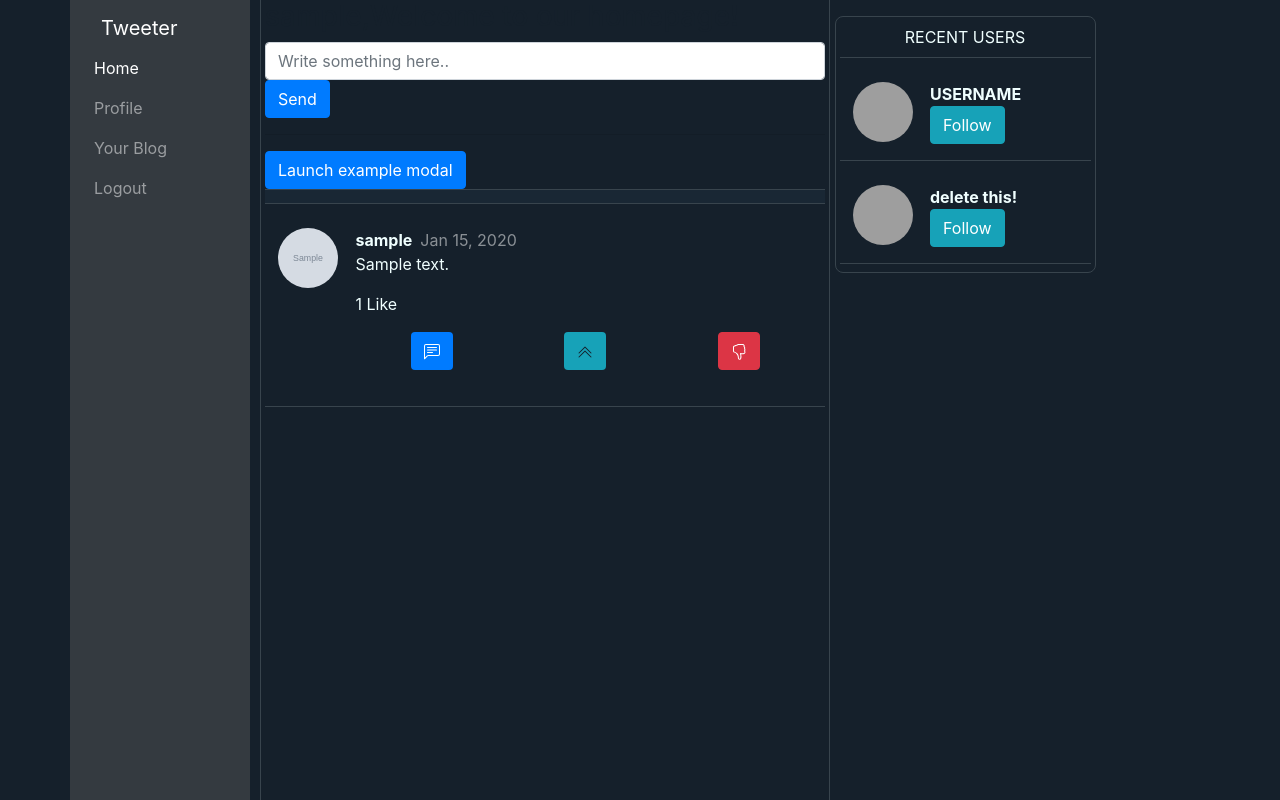
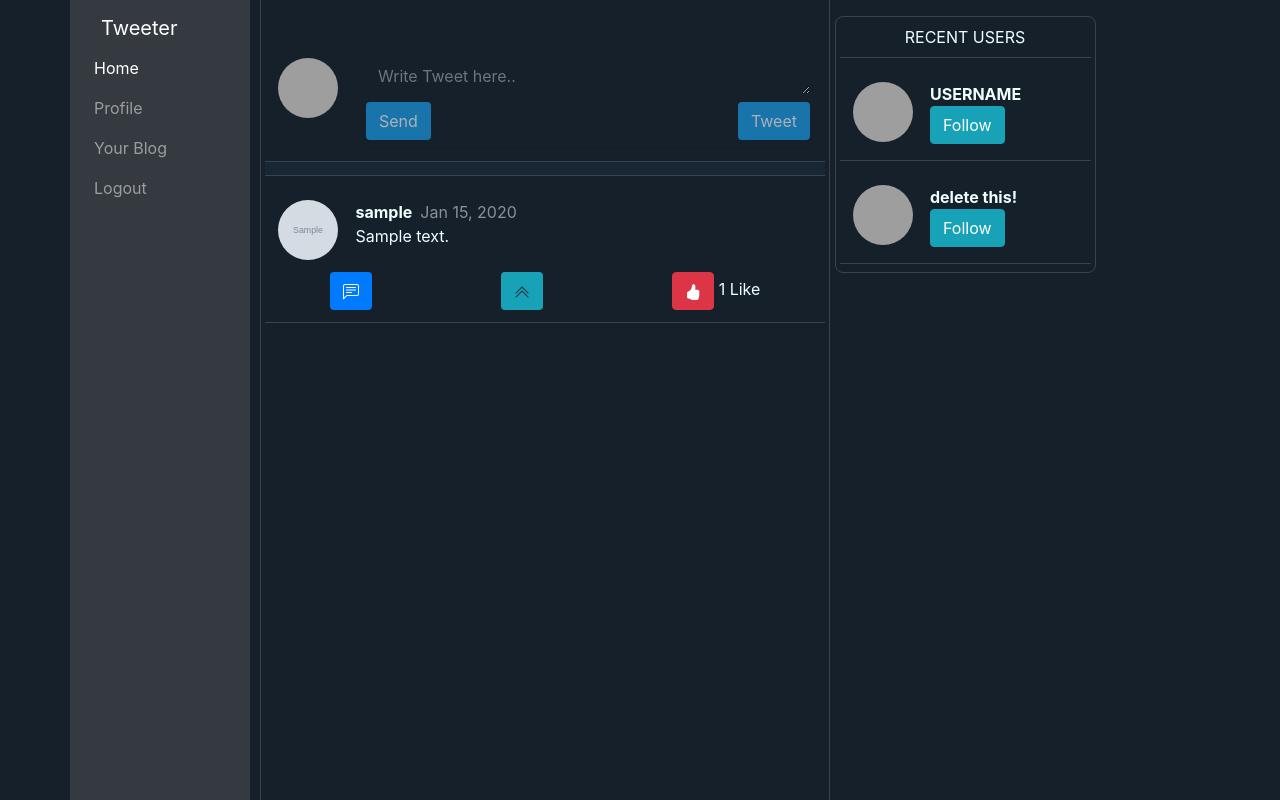
Before and after one commit to hamidrezarj/twitter_clone, a Django app: page / in a window 1280 px wide. Run offline with Django 3.2, Linux system fonts and the light colour scheme; a user stored in the database is signed in; tables that the repository leaves empty hold one stand-in row (values such as "Sample post"); grey boxes marked "Sample" are stand-in pictures; some libraries are stand-ins or nearby versions; grey boxes are pictures that could not be loaded.

Commit message:
Update index.css, index.js, and 3 more files... POST almost done

```diff
--- a/tweets/static/tweets/index.css
+++ b/tweets/static/tweets/index.css
@@ -48,10 +48,28 @@
 
 @media (max-width: 992px) {
 
-    .pfpSmolOffset {
+    .thirdColumn > .pfpSmolOffset {
         width: 100% !important;
     }
 
+    .sideNav {
+        min-width: 80px;
+        max-width: 80px;
+        min-height: 100vh;
+        max-height: 100vh;
+        /*vertical-align:top;*/
+        /*position: fixed;*/
+    }
+
+    .navOffset {
+        margin-left: 83px;
+    }
+
+    .thirdColumn {
+        min-width: calc(40% - 90px);
+        max-width: calc(40% - 90px);
+        /*margin-left: calc(60% + 85px);*/
+    }
 }
 
 @media (min-width: 576px) {
@@ -181,3 +199,26 @@
     word-wrap: normal !important;
     text-overflow: ellipsis;
 }
+
+.tweetTextArea, .tweetTextArea:focus {
+    border: none;
+    background: none;
+    white-space: pre-wrap;
+    overflow-wrap: break-word;
+    word-wrap: break-word;
+    color: azure;
+    overflow: hidden;
+}
+
+/*.tweetTextArea:focus {*/
+/*    border: none;*/
+/*    background: none;*/
+/*    white-space: pre-wrap;*/
+/*    overflow-wrap: break-word;*/
+/*    color: azure;*/
+/*}*/
+
+.tweetSubmitBtn {
+    background-color: rgb(29, 161, 242);
+    color: white;
+}
--- a/tweets/static/tweets/index.js
+++ b/tweets/static/tweets/index.js
@@ -1,4 +1,28 @@
 console.log("Hello world.");
+
+function OnInput() {
+    this.style.height = 'auto';
+    this.style.height = (this.scrollHeight) + 'px';
+}
+
+function validateTweetBox() {
+    var len = tweetBox.value.length;
+    return (tweetBox.minLength < len && tweetBox.maxLength > len);
+}
+
+function changeSubmit() {
+    if(!validateTweetBox()) {
+        tweetBoxSubmit.disabled = true;
+    }
+    else {
+        tweetBoxSubmit.disabled = false;
+    }
+}
+
+var tweetBox = document.getElementById('postBox');
+var tweetBoxSubmit = document.getElementById('postTweetBtn');
+tweetBox.addEventListener("input", OnInput, false);
+tweetBox.addEventListener("input", changeSubmit, false)
 
 var myModal = document.getElementById('exampleModal');
 var myInput = document.getElementById('exampleTrigger');
--- a/tweets/templates/tweets/index.html
+++ b/tweets/templates/tweets/index.html
@@ -11,10 +11,10 @@
 
 
         <!-- Button trigger modal -->
-        <button type="button" class="btn btn-primary" id="exampleTrigger" data-toggle="modal"
-                data-target="#exampleModal">
-            Launch example modal
-        </button>
+{#        <button type="button" class="btn btn-primary" id="exampleTrigger" data-toggle="modal"#}
+{#                data-target="#exampleModal">#}
+{#            Launch example modal#}
+{#        </button>#}
 
         <div class="partBread lineBreak border-top border-bottom border-tweeter"></div>
 
--- a/tweets/templates/tweets/post.html
+++ b/tweets/templates/tweets/post.html
@@ -1,4 +1,3 @@
-
 {% load static %}
 
 {% block styles %}
@@ -6,20 +5,36 @@
 {% endblock %}
 
 {% block content %}
-<div class="row">
-    <div class="col">
-        <form action="{% url 'tweets:post' %}" method="post">
-            {% csrf_token %}
+    <div class="container row mx-0 px-0 pb-1">
+        <div class="pb-3">
+            <div class="text-center pfpSmolContainer d-inline-block px-0 mt-3 mx-2"
+                 style="min-height: 100%; vertical-align:top; box-sizing: border-box; align-items: stretch;">
+                <img class="rounded pfpSmol"
+                     src="https://mdbootstrap.com/img/Photos/Others/placeholder-avatar.jpg"
+                     style="border: 2px solid #51D2B7;"/>
+                {#                ^PUT LOGGED IN USER PFP HERE!#}
+            </div>
+        </div>
+        <div class="col pt-3">
+            <form class="align-items-stretch" autocomplete="off" action="{% url 'tweets:post' %}"
+                  method="post">
+                {% csrf_token %}
 
-            <input type="text" class="form-control" name="content" placeholder="Write something here..">
-            <button class="btn btn-primary">Send</button>
-        </form>
+                <textarea class="form-control tweetTextArea mb-2" id="postBox" maxlength="250" minlength="1"
+                          data-min-rows='1' rows='1' name="content" placeholder="Write Tweet here.."></textarea>
+                <div class="d-flex flex-row align-items-center">
+                    <button class="btn tweetSubmitBtn" id="postTweetBtn2" disabled>Send</button>
+                    <div class="col d-flex justify-content-end p-0">
+                        <button class="btn tweetSubmitBtn" id="postTweetBtn" disabled>Tweet</button>
+                    </div>
+                </div>
+            </form>
 
 
-{#            <a href="{% url 'tweets:index' %}">See homepage..</a>#}
-        <hr class="my-3">
+            {#            <a href="{% url 'tweets:index' %}">See homepage..</a>#}
+            <hr class="my-2">
+        </div>
     </div>
-</div>
 {% endblock %}
 
 {% block script %}
--- a/tweets/templates/tweets/tweet_template.html
+++ b/tweets/templates/tweets/tweet_template.html
@@ -29,9 +29,18 @@
         </div>
         <div>
             <p class="text">{{ tweet.content }}</p>
-            <p class="text"><span id="like_cnt{{ tweet.id }}">{{ tweet.likes.count }}</span>
-                Like{{ tweet.likes.count|pluralize }}</p>
 
+
+            <hr class="my-4" style="border: none">
+            {#            {% if tweet.comment_set %}#}
+            {#                {% for c in tweet.comment_set.all %}#}
+            {#                    <p class="text"><b>{{ c }}</b> says: {{ c.content }}</p>#}
+            {#                {% endfor %}#}
+            {#            {% endif %}#}
+        </div>
+    </div>
+
+    <div class="col-12 p-0 b-0">
         <form action="{% url 'tweets:index' %}" method="post" class="d-flex justify-content-around"
               change-data-url="{% url 'tweets:like_view' %}">
 
@@ -55,6 +64,8 @@
             </a>
 
             {% csrf_token %}
+
+            <div class="flex-row d-inline-block">
                 {% if show_like %}
 
                     <button class="btn btn-danger d-inline-block like_btn" name="post_id" next-state="Dislike"
@@ -62,8 +73,8 @@
                         {% if liked %}
                             <svg xmlns="http://www.w3.org/2000/svg" id="dislike_img{{ tweet.id }}" width="16"
                                  height="16" fill="currentColor"
-                                 class="bi bi-hand-thumbs-down dislike_img" viewBox="0 0 16 16">
-                                <path d="M8.864 15.674c-.956.24-1.843-.484-1.908-1.42-.072-1.05-.23-2.015-.428-2.59-.125-.36-.479-1.012-1.04-1.638-.557-.624-1.282-1.179-2.131-1.41C2.685 8.432 2 7.85 2 7V3c0-.845.682-1.464 1.448-1.546 1.07-.113 1.564-.415 2.068-.723l.048-.029c.272-.166.578-.349.97-.484C6.931.08 7.395 0 8 0h3.5c.937 0 1.599.478 1.934 1.064.164.287.254.607.254.913 0 .152-.023.312-.077.464.201.262.38.577.488.9.11.33.172.762.004 1.15.069.13.12.268.159.403.077.27.113.567.113.856 0 .289-.036.586-.113.856-.035.12-.08.244-.138.363.394.571.418 1.2.234 1.733-.206.592-.682 1.1-1.2 1.272-.847.283-1.803.276-2.516.211a9.877 9.877 0 0 1-.443-.05 9.364 9.364 0 0 1-.062 4.51c-.138.508-.55.848-1.012.964l-.261.065zM11.5 1H8c-.51 0-.863.068-1.14.163-.281.097-.506.229-.776.393l-.04.025c-.555.338-1.198.73-2.49.868-.333.035-.554.29-.554.55V7c0 .255.226.543.62.65 1.095.3 1.977.997 2.614 1.709.635.71 1.064 1.475 1.238 1.977.243.7.407 1.768.482 2.85.025.362.36.595.667.518l.262-.065c.16-.04.258-.144.288-.255a8.34 8.34 0 0 0-.145-4.726.5.5 0 0 1 .595-.643h.003l.014.004.058.013a8.912 8.912 0 0 0 1.036.157c.663.06 1.457.054 2.11-.163.175-.059.45-.301.57-.651.107-.308.087-.67-.266-1.021L12.793 7l.353-.354c.043-.042.105-.14.154-.315.048-.167.075-.37.075-.581 0-.211-.027-.414-.075-.581-.05-.174-.111-.273-.154-.315l-.353-.354.353-.354c.047-.047.109-.176.005-.488a2.224 2.224 0 0 0-.505-.804l-.353-.354.353-.354c.006-.005.041-.05.041-.17a.866.866 0 0 0-.121-.415C12.4 1.272 12.063 1 11.5 1z"/>
+                                 class="bi bi-hand-thumbs-up-fill dislike_img" viewBox="0 0 16 16">
+                                <path d="M6.956 1.745C7.021.81 7.908.087 8.864.325l.261.066c.463.116.874.456 1.012.964.22.817.533 2.512.062 4.51a9.84 9.84 0 0 1 .443-.05c.713-.065 1.669-.072 2.516.21.518.173.994.68 1.2 1.273.184.532.16 1.162-.234 1.733.058.119.103.242.138.363.077.27.113.567.113.856 0 .289-.036.586-.113.856-.039.135-.09.273-.16.404.169.387.107.819-.003 1.148a3.162 3.162 0 0 1-.488.9c.054.153.076.313.076.465 0 .306-.089.626-.253.912C13.1 15.522 12.437 16 11.5 16H8c-.605 0-1.07-.081-1.466-.218a4.826 4.826 0 0 1-.97-.484l-.048-.03c-.504-.307-.999-.609-2.068-.722C2.682 14.464 2 13.846 2 13V9c0-.85.685-1.432 1.357-1.616.849-.231 1.574-.786 2.132-1.41.56-.626.914-1.279 1.039-1.638.199-.575.356-1.54.428-2.59z"/>
                             </svg>
 
                             <svg xmlns="http://www.w3.org/2000/svg" id="like_img{{ tweet.id }}" width="16" height="16"
@@ -75,8 +86,8 @@
                         {% else %}
                             <svg xmlns="http://www.w3.org/2000/svg" id="dislike_img{{ tweet.id }}" width="16"
                                  height="16" fill="currentColor"
-                                 class="bi bi-hand-thumbs-down dislike_img d-none" viewBox="0 0 16 16">
-                                <path d="M8.864 15.674c-.956.24-1.843-.484-1.908-1.42-.072-1.05-.23-2.015-.428-2.59-.125-.36-.479-1.012-1.04-1.638-.557-.624-1.282-1.179-2.131-1.41C2.685 8.432 2 7.85 2 7V3c0-.845.682-1.464 1.448-1.546 1.07-.113 1.564-.415 2.068-.723l.048-.029c.272-.166.578-.349.97-.484C6.931.08 7.395 0 8 0h3.5c.937 0 1.599.478 1.934 1.064.164.287.254.607.254.913 0 .152-.023.312-.077.464.201.262.38.577.488.9.11.33.172.762.004 1.15.069.13.12.268.159.403.077.27.113.567.113.856 0 .289-.036.586-.113.856-.035.12-.08.244-.138.363.394.571.418 1.2.234 1.733-.206.592-.682 1.1-1.2 1.272-.847.283-1.803.276-2.516.211a9.877 9.877 0 0 1-.443-.05 9.364 9.364 0 0 1-.062 4.51c-.138.508-.55.848-1.012.964l-.261.065zM11.5 1H8c-.51 0-.863.068-1.14.163-.281.097-.506.229-.776.393l-.04.025c-.555.338-1.198.73-2.49.868-.333.035-.554.29-.554.55V7c0 .255.226.543.62.65 1.095.3 1.977.997 2.614 1.709.635.71 1.064 1.475 1.238 1.977.243.7.407 1.768.482 2.85.025.362.36.595.667.518l.262-.065c.16-.04.258-.144.288-.255a8.34 8.34 0 0 0-.145-4.726.5.5 0 0 1 .595-.643h.003l.014.004.058.013a8.912 8.912 0 0 0 1.036.157c.663.06 1.457.054 2.11-.163.175-.059.45-.301.57-.651.107-.308.087-.67-.266-1.021L12.793 7l.353-.354c.043-.042.105-.14.154-.315.048-.167.075-.37.075-.581 0-.211-.027-.414-.075-.581-.05-.174-.111-.273-.154-.315l-.353-.354.353-.354c.047-.047.109-.176.005-.488a2.224 2.224 0 0 0-.505-.804l-.353-.354.353-.354c.006-.005.041-.05.041-.17a.866.866 0 0 0-.121-.415C12.4 1.272 12.063 1 11.5 1z"/>
+                                 class="bi bi-hand-thumbs-up-fill dislike_img d-none" viewBox="0 0 16 16">
+                                <path d="M6.956 1.745C7.021.81 7.908.087 8.864.325l.261.066c.463.116.874.456 1.012.964.22.817.533 2.512.062 4.51a9.84 9.84 0 0 1 .443-.05c.713-.065 1.669-.072 2.516.21.518.173.994.68 1.2 1.273.184.532.16 1.162-.234 1.733.058.119.103.242.138.363.077.27.113.567.113.856 0 .289-.036.586-.113.856-.039.135-.09.273-.16.404.169.387.107.819-.003 1.148a3.162 3.162 0 0 1-.488.9c.054.153.076.313.076.465 0 .306-.089.626-.253.912C13.1 15.522 12.437 16 11.5 16H8c-.605 0-1.07-.081-1.466-.218a4.826 4.826 0 0 1-.97-.484l-.048-.03c-.504-.307-.999-.609-2.068-.722C2.682 14.464 2 13.846 2 13V9c0-.85.685-1.432 1.357-1.616.849-.231 1.574-.786 2.132-1.41.56-.626.914-1.279 1.039-1.638.199-.575.356-1.54.428-2.59z"/>
                             </svg>
 
                             <svg xmlns="http://www.w3.org/2000/svg" id="like_img{{ tweet.id }}" width="16" height="16"
@@ -90,15 +101,10 @@
 
                 {% endif %}
 
+                <p class="text m-0 p-0 d-inline-block"><span id="like_cnt{{ tweet.id }}">{{ tweet.likes.count }}</span>
+                    Like{{ tweet.likes.count|pluralize }}</p>
+            </div>
+
         </form>
-
-
-            <hr class="my-4" style="border: none">
-            {#            {% if tweet.comment_set %}#}
-            {#                {% for c in tweet.comment_set.all %}#}
-            {#                    <p class="text"><b>{{ c }}</b> says: {{ c.content }}</p>#}
-            {#                {% endfor %}#}
-            {#            {% endif %}#}
     </div>
 </div>
-</div>
```
Lines whose indentation alone changed are shown as unchanged.
